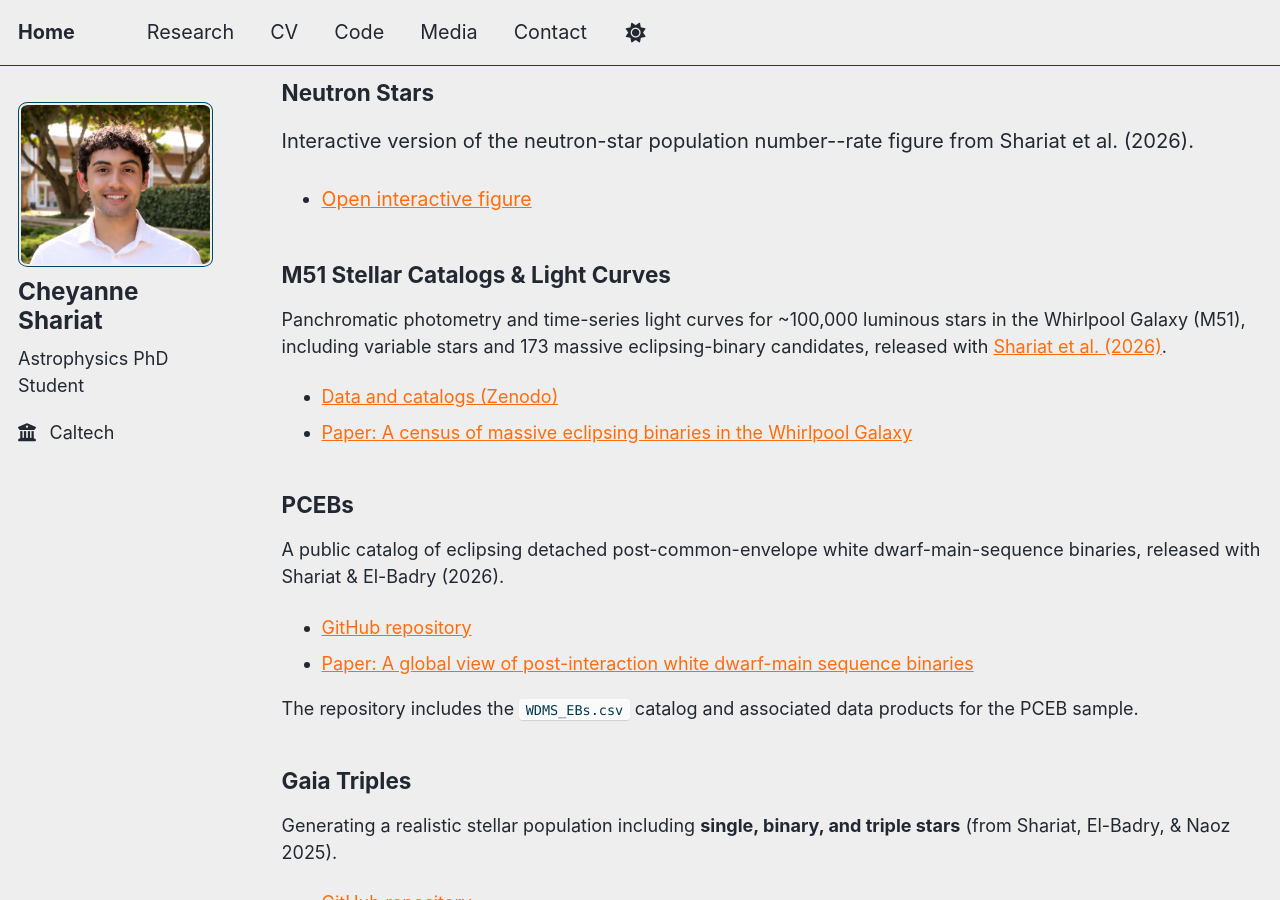
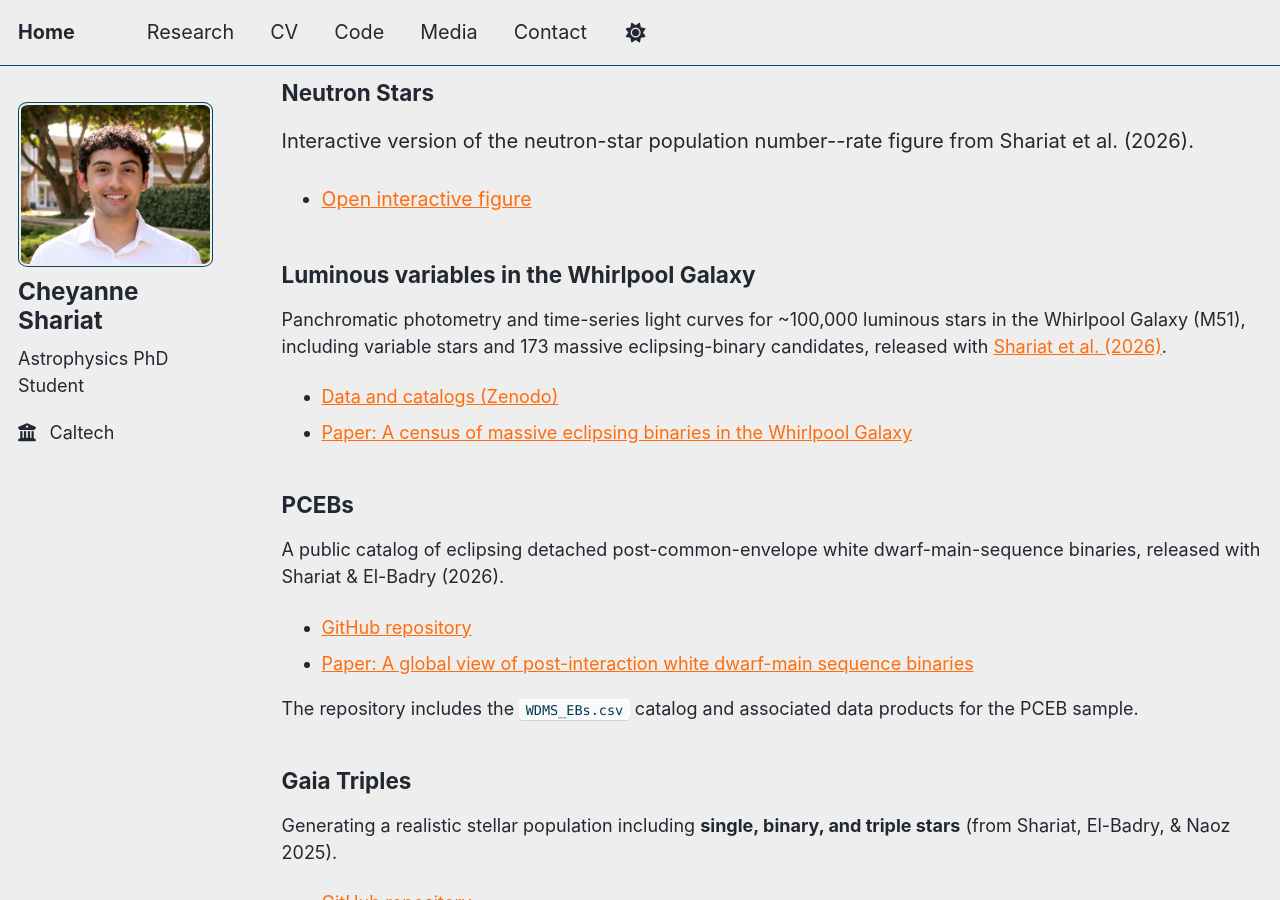
Before and after one commit to cheyanneshariat/cheyanneshariat.github.io, a Jekyll site: the page built from _pages/code.md, in a window 1280 px wide and 900 px high, scrolled down 410 px. Built offline with Jekyll 4.4.1, drawn with Linux system fonts in a browser that asks for light colours; a script that is not in the unit is left out.

Commit message:
Update code.md

```diff
--- a/_pages/code.md
+++ b/_pages/code.md
@@ -37,7 +37,7 @@ author_profile: true
   <li><a href="/code/ns-populations/">Open interactive figure</a></li>
 </ul>
 
-## M51 Stellar Catalogs & Light Curves
+## Luminous variables in the Whirlpool Galaxy
 
 Panchromatic photometry and time-series light curves for ~100,000 luminous stars in the Whirlpool Galaxy (M51), including variable stars and 173 massive eclipsing-binary candidates, released with [Shariat et al. (2026)](https://ui.adsabs.harvard.edu/abs/2026arXiv260919268S/abstract).
 
```
